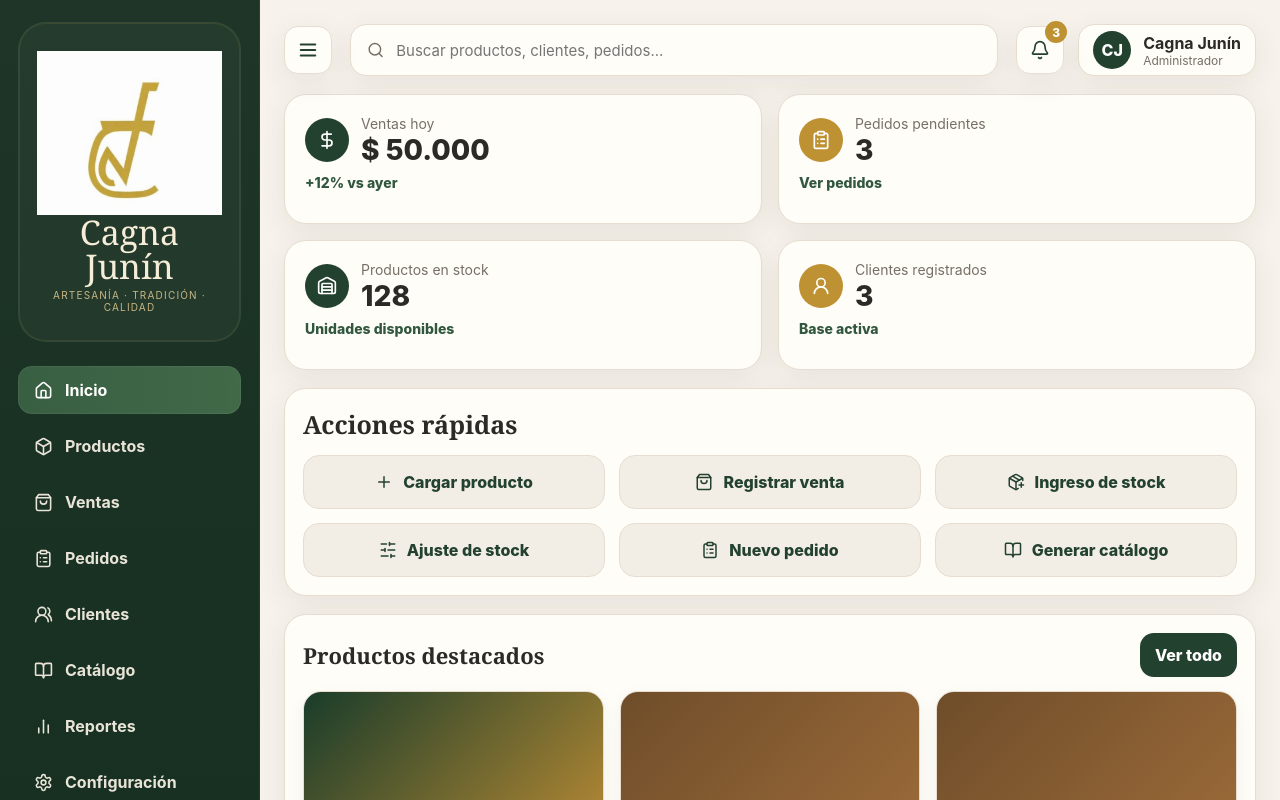
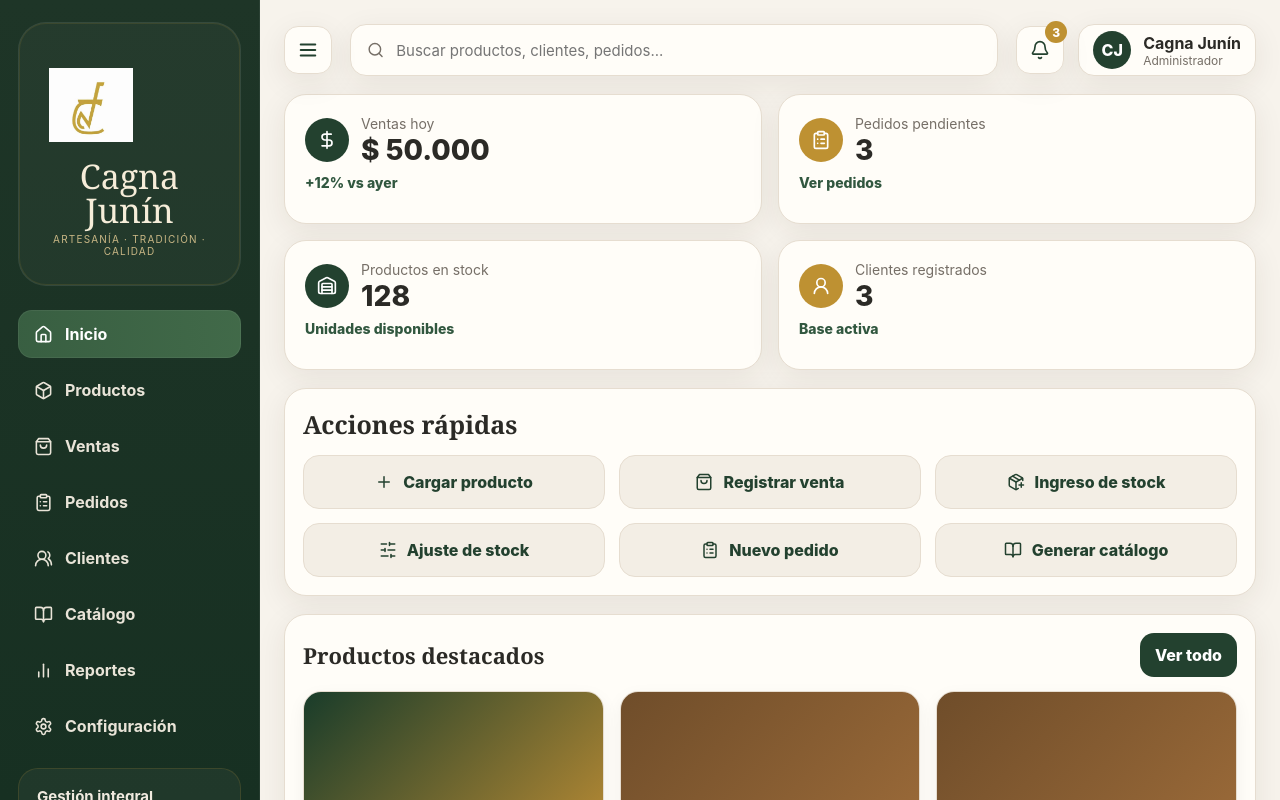
Before and after one commit to raulclavellino-crypto/cagna, a React (Vite) app: page / in a window 1280 px wide. Shown: the top 800 px of the page. Built offline with nearby package versions, Linux system fonts and the light colour scheme.

Commit message:
Update styles.css

```diff
--- a/src/styles.css
+++ b/src/styles.css
@@ -64,9 +64,18 @@ button {
   box-shadow: inset 0 0 0 1px rgba(190, 145, 50, 0.15);
 }
 
+.brand-logo {
+  width: 108px;
+  height: 108px;
+  overflow: hidden;
+  display: flex;
+  align-items: center;
+  justify-content: center;
+}
+
 .brand-logo img {
-  width: 100%;
-  height: 100%;
+  width: 78%;
+  height: 78%;
   object-fit: contain;
   display: block;
 }
```
